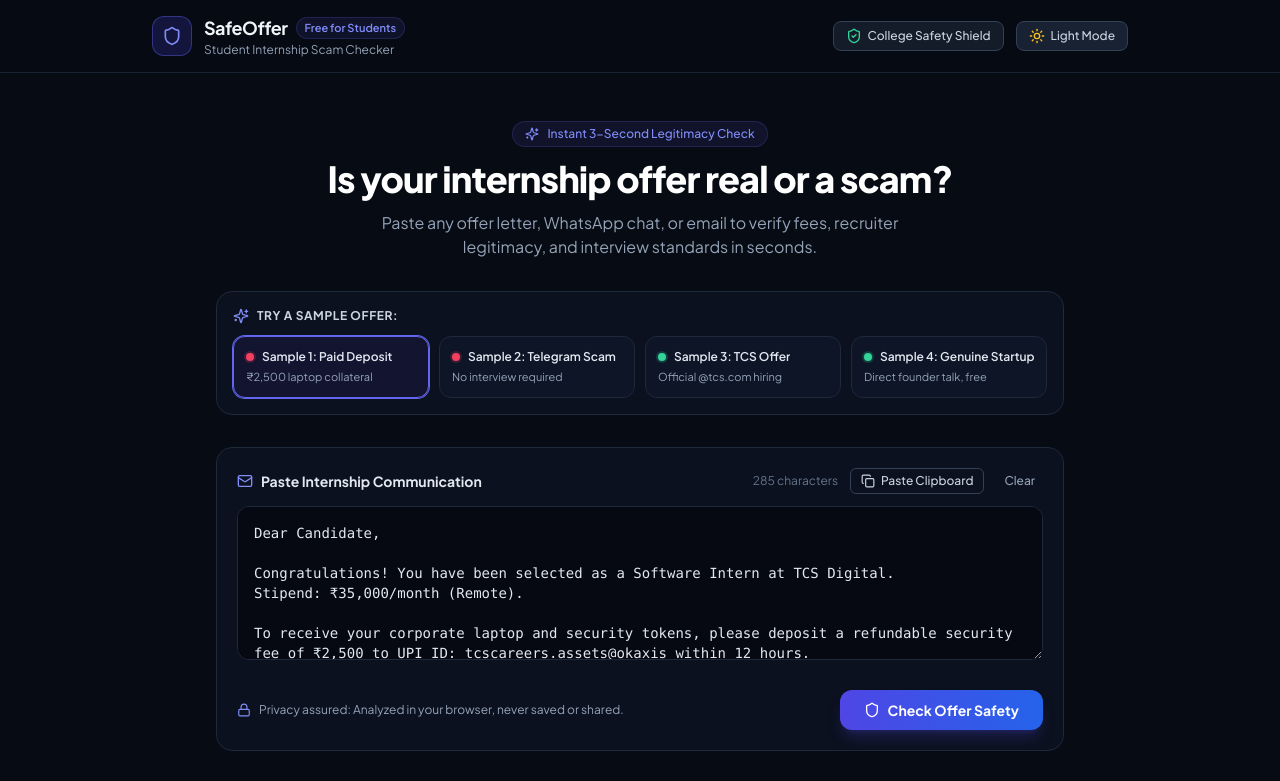
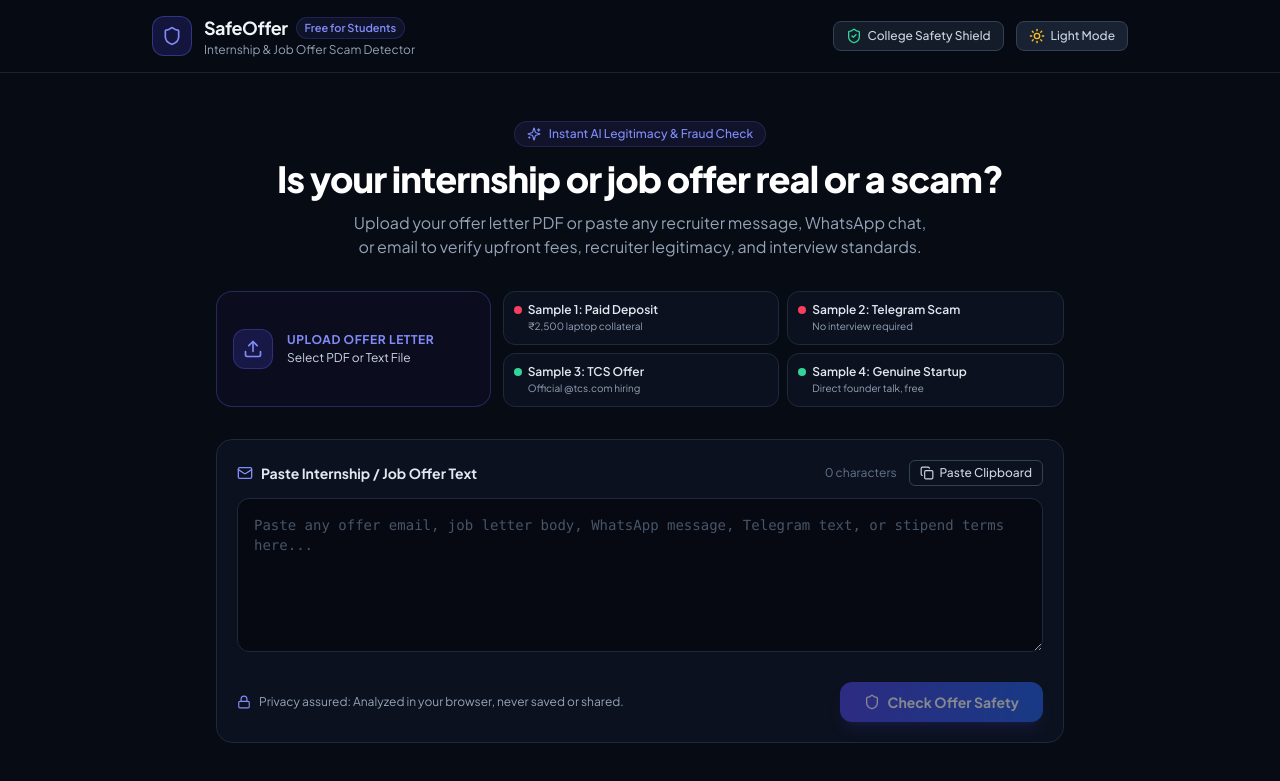
Before and after one commit to samuelmichaelalva/tcshackathon-26, a React (Vite) app: page / in a window 1280 px wide. Shown: the top 781 px of the page. Built offline with nearby package versions, Linux system fonts and the light colour scheme; the HTML template or start-up script is replaced by a standard one.

Commit message:
feat: add PDF offer letter upload and custom text scanning support

```diff
--- a/package.json
+++ b/package.json
@@ -12,6 +12,7 @@
     "clsx": "^2.1.1",
     "jspdf": "^2.5.2",
     "lucide-react": "^0.475.0",
+    "pdfjs-dist": "^3.11.174",
     "react": "^18.3.1",
     "react-dom": "^18.3.1",
     "tailwind-merge": "^3.0.1"
--- a/src/App.tsx
+++ b/src/App.tsx
@@ -1,4 +1,4 @@
-import React, { useState, useEffect } from 'react';
+import React, { useState, useEffect, useRef } from 'react';
 import {
   Shield,
   ShieldAlert,
@@ -9,7 +9,6 @@
   Check,
   RotateCcw,
   Download,
-  ExternalLink,
   Lock,
   Sparkles,
   AlertTriangle,
@@ -17,19 +16,24 @@
   DollarSign,
   VideoOff,
   PhoneCall,
-  CheckCircle2
+  FileText,
+  Upload,
+  Briefcase
 } from 'lucide-react';
 import { SAMPLE_OFFERS, analyzeOfferText, AnalysisResult } from './analyzer';
+import { extractTextFromPDF } from './pdfExtractor';
 import { jsPDF } from 'jspdf';
 
 export default function App() {
   const [isDark, setIsDark] = useState(true);
-  const [inputText, setInputText] = useState(SAMPLE_OFFERS[0].text);
-  const [selectedSampleId, setSelectedSampleId] = useState<string>(SAMPLE_OFFERS[0].id);
+  const [inputText, setInputText] = useState('');
+  const [selectedSampleId, setSelectedSampleId] = useState<string>('');
   const [isAnalyzing, setIsAnalyzing] = useState(false);
-  const [result, setResult] = useState<AnalysisResult>(() => analyzeOfferText(SAMPLE_OFFERS[0].text));
+  const [isParsingPdf, setIsParsingPdf] = useState(false);
+  const [uploadedFileName, setUploadedFileName] = useState<string | null>(null);
+  const [result, setResult] = useState<AnalysisResult | null>(null);
   const [checklistState, setChecklistState] = useState<Record<number, boolean>>({ 1: false, 2: false, 3: false });
-  const [copied, setCopied] = useState(false);
+  const fileInputRef = useRef<HTMLInputElement>(null);
 
   // Sync dark class on root
   useEffect(() => {
@@ -43,6 +47,7 @@
   const handleSelectSample = (sample: typeof SAMPLE_OFFERS[0]) => {
     setSelectedSampleId(sample.id);
     setInputText(sample.text);
+    setUploadedFileName(null);
     handleAnalyze(sample.text);
   };
 
@@ -56,7 +61,38 @@
       setResult(res);
       setChecklistState({ 1: false, 2: false, 3: false });
       setIsAnalyzing(false);
-    }, 300);
+    }, 250);
+  };
+
+  const handleFileUpload = async (e: React.ChangeEvent<HTMLInputElement>) => {
+    const file = e.target.files?.[0];
+    if (!file) return;
+
+    setUploadedFileName(file.name);
+    setSelectedSampleId('');
+
+    if (file.type === 'application/pdf' || file.name.endsWith('.pdf')) {
+      setIsParsingPdf(true);
+      try {
+        const text = await extractTextFromPDF(file);
+        setInputText(text);
+        handleAnalyze(text);
+      } catch (err) {
+        alert('Could not parse PDF text directly. Please paste the offer text into the box.');
+      } finally {
+        setIsParsingPdf(false);
+      }
+    } else {
+      const reader = new FileReader();
+      reader.onload = (event) => {
+        const text = event.target?.result as string;
+        if (text) {
+          setInputText(text);
+          handleAnalyze(text);
+        }
+      };
+      reader.readAsText(file);
+    }
   };
 
   const toggleChecklist = (id: number) => {
@@ -71,21 +107,25 @@
       if (text) {
         setInputText(text);
         setSelectedSampleId('');
+        setUploadedFileName(null);
       }
     } catch {
-      // Fallback if permission blocked
+      // Fallback
     }
   };
 
   const handleClear = () => {
     setInputText('');
     setSelectedSampleId('');
+    setUploadedFileName(null);
+    setResult(null);
   };
 
   const handleExportPDF = () => {
+    if (!result) return;
     const doc = new jsPDF();
     doc.setFontSize(18);
-    doc.text('SafeOffer AI - Internship Offer Verification Audit', 14, 20);
+    doc.text('SafeOffer AI - Internship & Job Offer Verification Audit', 14, 20);
     doc.setFontSize(12);
     doc.text(`Generated on: ${new Date().toLocaleString()}`, 14, 28);
     doc.text('------------------------------------------------------------', 14, 34);
@@ -109,7 +149,7 @@
     doc.text('------------------------------------------------------------', 14, 140);
     doc.setFontSize(10);
     doc.text('TCS Tech Day 2026 Prototype | AI + Cyber Defense Track', 14, 148);
-    doc.save('SafeOffer_Internship_Verification_Report.pdf');
+    doc.save('SafeOffer_Verification_Report.pdf');
   };
 
   return (
@@ -130,7 +170,7 @@
                 </span>
               </div>
               <p className={`text-xs ${isDark ? 'text-slate-400' : 'text-slate-500'}`}>
-                Student Internship Scam Checker
+                Internship & Job Offer Scam Detector
               </p>
             </div>
           </div>
@@ -171,50 +211,75 @@
         <div className="text-center space-y-3">
           <div className="inline-flex items-center gap-2 px-3 py-1 rounded-full bg-indigo-500/10 border border-indigo-500/20 text-indigo-400 text-xs font-medium">
             <Sparkles className="w-3.5 h-3.5" />
-            <span>Instant 3-Second Legitimacy Check</span>
+            <span>Instant AI Legitimacy & Fraud Check</span>
           </div>
           <h2 className={`text-3xl sm:text-4xl font-extrabold tracking-tight ${isDark ? 'text-white' : 'text-slate-900'}`}>
-            Is your internship offer real or a scam?
+            Is your internship or job offer real or a scam?
           </h2>
           <p className={`text-sm sm:text-base max-w-xl mx-auto ${isDark ? 'text-slate-400' : 'text-slate-600'}`}>
-            Paste any offer letter, WhatsApp chat, or email to verify fees, recruiter legitimacy, and interview standards in seconds.
+            Upload your offer letter PDF or paste any recruiter message, WhatsApp chat, or email to verify upfront fees, recruiter legitimacy, and interview standards.
           </p>
         </div>
 
-        {/* Try A Sample Offer Quick Buttons */}
-        <div className={`p-4 rounded-2xl border ${isDark ? 'bg-[#0B111E] border-slate-800' : 'bg-white border-slate-200 shadow-sm'}`}>
-          <div className="flex items-center gap-2 mb-3">
-            <Sparkles className="w-4 h-4 text-indigo-400" />
-            <span className={`text-xs font-bold uppercase tracking-wider ${isDark ? 'text-slate-300' : 'text-slate-700'}`}>
-              Try a sample offer:
-            </span>
-          </div>
+        {/* Upload & Preset Options */}
+        <div className="grid grid-cols-1 sm:grid-cols-3 gap-3">
 
-          <div className="grid grid-cols-1 sm:grid-cols-2 lg:grid-cols-4 gap-2.5">
-            {SAMPLE_OFFERS.map((sample) => {
+          {/* Direct File / PDF Upload Button */}
+          <input
+            type="file"
+            ref={fileInputRef}
+            onChange={handleFileUpload}
+            accept=".pdf,.txt,.doc,.docx"
+            className="hidden"
+          />
+
+          <button
+            onClick={() => fileInputRef.current?.click()}
+            className={`p-4 rounded-2xl border text-left flex items-center gap-3.5 transition group ${
+              isDark
+                ? 'border-indigo-500/30 bg-indigo-950/20 hover:bg-indigo-950/40 hover:border-indigo-500/60'
+                : 'border-indigo-200 bg-indigo-50/50 hover:bg-indigo-50 hover:border-indigo-300'
+            }`}
+          >
+            <div className="w-10 h-10 rounded-xl bg-indigo-600/20 border border-indigo-500/30 flex items-center justify-center text-indigo-400 flex-shrink-0 group-hover:scale-105 transition">
+              <Upload className="w-5 h-5" />
+            </div>
+            <div>
+              <div className="text-xs font-bold text-indigo-400 uppercase tracking-wider">
+                {isParsingPdf ? 'Reading PDF...' : 'Upload Offer Letter'}
+              </div>
+              <div className={`text-xs mt-0.5 truncate ${isDark ? 'text-slate-300' : 'text-slate-700'}`}>
+                {uploadedFileName || 'Select PDF or Text File'}
+              </div>
+            </div>
+          </button>
+
+          {/* Preset Buttons for Demo */}
+          <div className="sm:col-span-2 grid grid-cols-2 gap-2">
+            {SAMPLE_OFFERS.slice(0, 4).map((sample) => {
               const isSelected = selectedSampleId === sample.id;
               const isFake = sample.badgeType === 'fake';
               return (
                 <button
                   key={sample.id}
                   onClick={() => handleSelectSample(sample)}
-                  className={`text-left p-3 rounded-xl border transition-all text-xs flex flex-col justify-between ${
+                  className={`text-left p-2.5 rounded-xl border transition text-xs flex flex-col justify-center ${
                     isSelected
                       ? isDark
-                        ? 'border-indigo-500 bg-indigo-950/40 ring-1 ring-indigo-500'
-                        : 'border-indigo-500 bg-indigo-50/70 ring-1 ring-indigo-500'
+                        ? 'border-indigo-500 bg-indigo-950/50 ring-1 ring-indigo-500'
+                        : 'border-indigo-500 bg-indigo-50 ring-1 ring-indigo-500'
                       : isDark
-                        ? 'border-slate-800 bg-[#0F172A]/70 hover:border-slate-700 hover:bg-[#0F172A]'
-                        : 'border-slate-200 bg-slate-50 hover:border-slate-300 hover:bg-slate-100/80'
+                        ? 'border-slate-800 bg-[#0B111E] hover:border-slate-700'
+                        : 'border-slate-200 bg-white hover:border-slate-300 shadow-sm'
                   }`}
                 >
-                  <div className="flex items-center gap-2 mb-1">
-                    <span className={`w-2 h-2 rounded-full ${isFake ? 'bg-rose-500 ring-2 ring-rose-500/20' : 'bg-emerald-400 ring-2 ring-emerald-400/20'}`} />
+                  <div className="flex items-center gap-1.5 truncate">
+                    <span className={`w-2 h-2 rounded-full flex-shrink-0 ${isFake ? 'bg-rose-500' : 'bg-emerald-400'}`} />
                     <span className={`font-semibold truncate ${isDark ? 'text-slate-200' : 'text-slate-800'}`}>
                       {sample.title}
                     </span>
                   </div>
-                  <span className={`text-[11px] truncate ${isDark ? 'text-slate-400' : 'text-slate-500'}`}>
+                  <span className={`text-[10px] truncate pl-3.5 ${isDark ? 'text-slate-400' : 'text-slate-500'}`}>
                     {sample.subtitle}
                   </span>
                 </button>
@@ -229,7 +294,7 @@
             <div className="flex items-center gap-2">
               <Mail className="w-4 h-4 text-indigo-400" />
               <label className={`text-sm font-bold ${isDark ? 'text-slate-200' : 'text-slate-800'}`}>
-                Paste Internship Communication
+                {uploadedFileName ? `Loaded: ${uploadedFileName}` : 'Paste Internship / Job Offer Text'}
               </label>
             </div>
 
@@ -264,9 +329,10 @@
             onChange={(e) => {
               setInputText(e.target.value);
               setSelectedSampleId('');
+              setUploadedFileName(null);
             }}
             rows={6}
-            placeholder="Paste the offer email, WhatsApp text, Telegram message, or HR letter here..."
+            placeholder="Paste any offer email, job letter body, WhatsApp message, Telegram text, or stipend terms here..."
             className={`w-full p-4 rounded-xl text-xs sm:text-sm font-mono border focus:outline-none focus:ring-2 focus:ring-indigo-500 transition resize-y ${
               isDark
                 ? 'bg-[#060911] border-slate-800 text-slate-200 placeholder-slate-600'
@@ -351,7 +417,7 @@
                         : 'border-slate-300 bg-white hover:bg-slate-100 text-slate-800'
                     }`}
                   >
-                    {result.isScam ? 'View Safe Result Demo' : 'View Scam Result Demo'}
+                    {result.isScam ? 'View Safe Sample' : 'View Scam Sample'}
                   </button>
                 </div>
               </div>
@@ -550,7 +616,7 @@
       }`}>
         <div className="max-w-4xl mx-auto px-4 sm:px-6 flex flex-col sm:flex-row items-center justify-between gap-3">
           <div>
-            © 2026 SafeOffer AI • Simple Internship Protection for Students
+            © 2026 SafeOffer AI • Simple Internship & Job Protection for Students
           </div>
           <div className="flex items-center gap-4 text-[11px]">
             <span>Zero cybersecurity jargon</span>
--- /dev/null
+++ b/src/pdfExtractor.ts
@@ -0,0 +1,19 @@
+import * as pdfjsLib from 'pdfjs-dist';
+
+// Set worker to CDN
+pdfjsLib.GlobalWorkerOptions.workerSrc = `https://cdnjs.cloudflare.com/ajax/libs/pdf.js/3.11.174/pdf.worker.min.js`;
+
+export async function extractTextFromPDF(file: File): Promise<string> {
+  const arrayBuffer = await file.arrayBuffer();
+  const pdf = await pdfjsLib.getDocument({ data: arrayBuffer }).promise;
+  let fullText = '';
+
+  for (let i = 1; i <= pdf.numPages; i++) {
+    const page = await pdf.getPage(i);
+    const content = await page.getTextContent();
+    const strings = content.items.map((item: any) => item.str);
+    fullText += strings.join(' ') + '\n';
+  }
+
+  return fullText.trim();
+}
```
Also changed, not shown: 1 other file (tests, documents, lock files or other folders).
